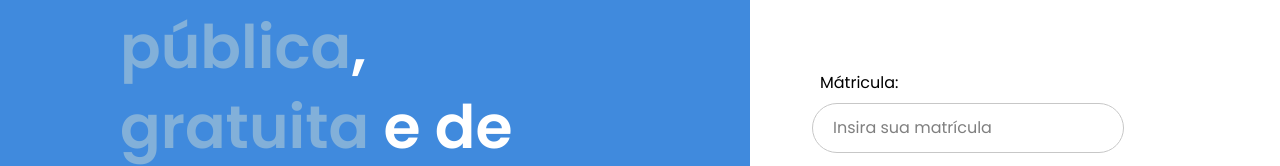
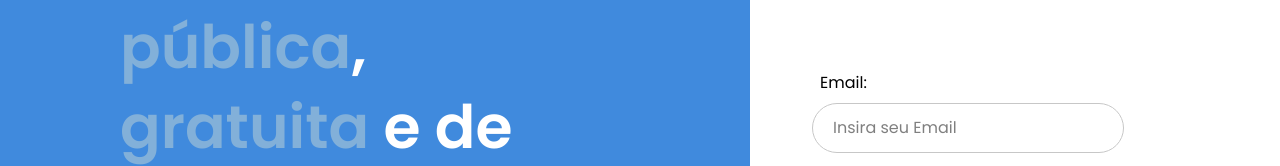
Before and after one commit to DreamTeam2k25/Aurora_Frontend, a Vue app: page /auth in a window 1280 px wide. Shown: the part 217-383 px from the top of the page. Built offline with nearby package versions, Linux system fonts and the light colour scheme.

Commit message:
FEAT: Created login connection with back

```diff
--- a/src/components/auth/AuthInput.vue
+++ b/src/components/auth/AuthInput.vue
@@ -25,14 +25,12 @@ const authMethod = ref([
     {method: 'Login', alternative_text: 'Não possui cadastro?', alternative_link: 'Cadastre-se', selected: true, function: () => {
         authMethod.value[0].selected = false
         authMethod.value[1].selected = true
-        // authStore.Login(loginBody)
         emits('change_auth')
 
     }},
     {method: 'Cadastro', alternative_text: 'Já possui cadastro? Faça ', alternative_link: ' login', selected: false, function: () => {
         authMethod.value[1].selected = false
         authMethod.value[0].selected = true
-        // authStore.CreateUser()
         emits('change_auth')
     }}
 ])
@@ -40,7 +38,7 @@ const authMethod = ref([
 const check_auth = computed(()=>{
 
     if (authMethod.value[0].selected) {
-        return authData.value.slice(3)
+        return [authData.value[1], authData.value[4]]
     }
     else {
         return authData.value.slice(0, 2).concat(authData.value[authData.value.length - 1])
@@ -52,8 +50,11 @@ const createUser = (nome, email, senha) => {
     user.name = nome
     user.password = senha
     user.username = nome
-    console.log(user)
     authStore.CreateUser(user)
+}
+
+const login = (email, senha) => {
+    authStore.Login({email: email, password: senha})
 }
 
 </script>
@@ -73,7 +74,7 @@ const createUser = (nome, email, senha) => {
     </div>
 
     <div class="flex flex-col items-center gap-4">
-        <button @click="authMethod[0].selected ? authStore.Login() : createUser(authData[0].data, authData[1].data, authData[4].data)" class="py-3 px-8 min-w-32 w-auto rounded-full font-bold bg-[#82B0D9]">{{ authMethod[0].selected ? 'Entrar' : 'Cadastre-se' }}</button>
+        <button @click="authMethod[0].selected ? login(authData[1].data, authData[4].data) : createUser(authData[0].data, authData[1].data, authData[4].data)" class="py-3 px-8 min-w-32 w-auto rounded-full font-bold bg-[#82B0D9]">{{ authMethod[0].selected ? 'Entrar' : 'Cadastre-se' }}</button>
         <span @click="authMethod[0].selected ? authMethod[0].function() : authMethod[1].function()" class="flex select-none cursor-pointer gap-1 text-[13px]"><p>{{ authMethod[0].selected ? authMethod[0].alternative_text : authMethod[1].alternative_text }} </p> <p class="text-[#0455BF]">{{ authMethod[0].selected ? authMethod[0].alternative_link : authMethod[1].alternative_link }}</p></span>
     </div>
    </div>
```
Also changed, not shown: src/components/auth/auth.vue (deleted).
